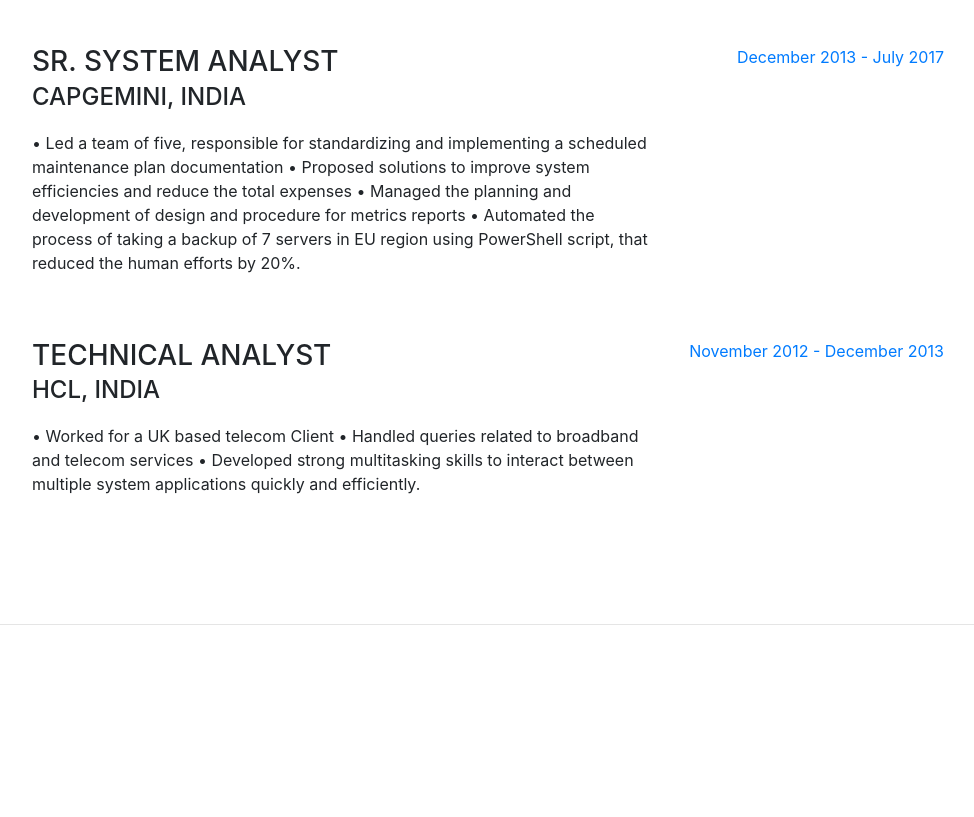
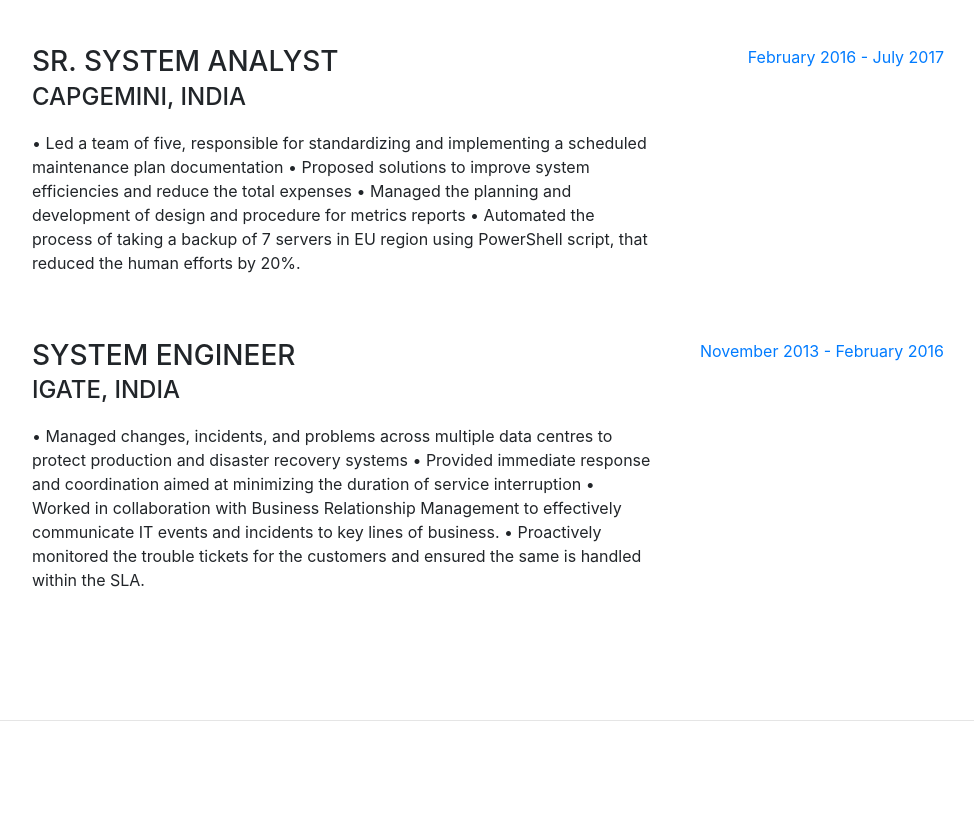
Before and after one commit to megh4/megh4.github.io, a website with bundled scripts: page index.html in a window 1280 px wide. Shown: the part 1256-2073 px from the top of the page, without its empty margins (288-1262 px from the left). Built offline with nearby package versions, Linux system fonts and the light colour scheme; a web font is replaced by a local one.

Commit message:
Update index.html

```diff
--- a/index.html
+++ b/index.html
@@ -119,20 +119,22 @@
             </p>
           </div>
           <div class="resume-date text-md-right">
-            <span class="text-primary">December 2013 - July 2017</span>
+            <span class="text-primary">February 2016 - July 2017</span>
           </div>
         </div>
 
         <div class="resume-item d-flex flex-column flex-md-row mb-5">
           <div class="resume-content mr-auto">
-            <h3 class="mb-0">Technical Analyst</h3>
-            <div class="subheading mb-3">HCL, India</div>
-            <p> • Worked for a UK based telecom Client • Handled queries related to broadband and telecom services
-              • Developed strong multitasking skills to interact between multiple system applications quickly and
-              efficiently.</p>
+            <h3 class="mb-0">System Engineer</h3>
+            <div class="subheading mb-3">IGATE, India</div>
+            <p> • Managed changes, incidents, and problems across multiple data centres to protect production and disaster recovery systems
+                • Provided immediate response and coordination aimed at minimizing the duration of service interruption
+                • Worked in collaboration with Business Relationship Management to effectively communicate IT events and incidents to key lines of business.
+                • Proactively monitored the trouble tickets for the customers and ensured the same is handled within the SLA.
+            </p>
           </div>
           <div class="resume-date text-md-right">
-            <span class="text-primary"> November 2012 - December 2013</span>
+            <span class="text-primary"> November 2013 - February 2016</span>
           </div>
         </div>
 
```
